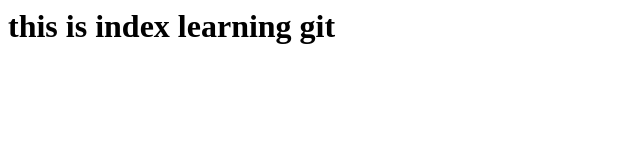
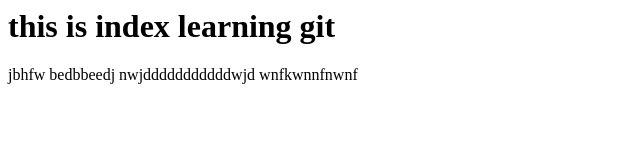
Before and after one commit to ritu2005425/TUT-GIT, a plain HTML site: page index.html in a window 1280 px wide. Shown: the whole page, without its empty margins (0-640 px from the left). Drawn offline with Linux system fonts and the light colour scheme.

Commit message:
Update index.html

```diff
--- a/index.html
+++ b/index.html
@@ -1 +1,2 @@
 <h1>this is index learning git</h1>
+<p>jbhfw bedbbeedj nwjdddddddddddwjd wnfkwnnfnwnf</p>
```
